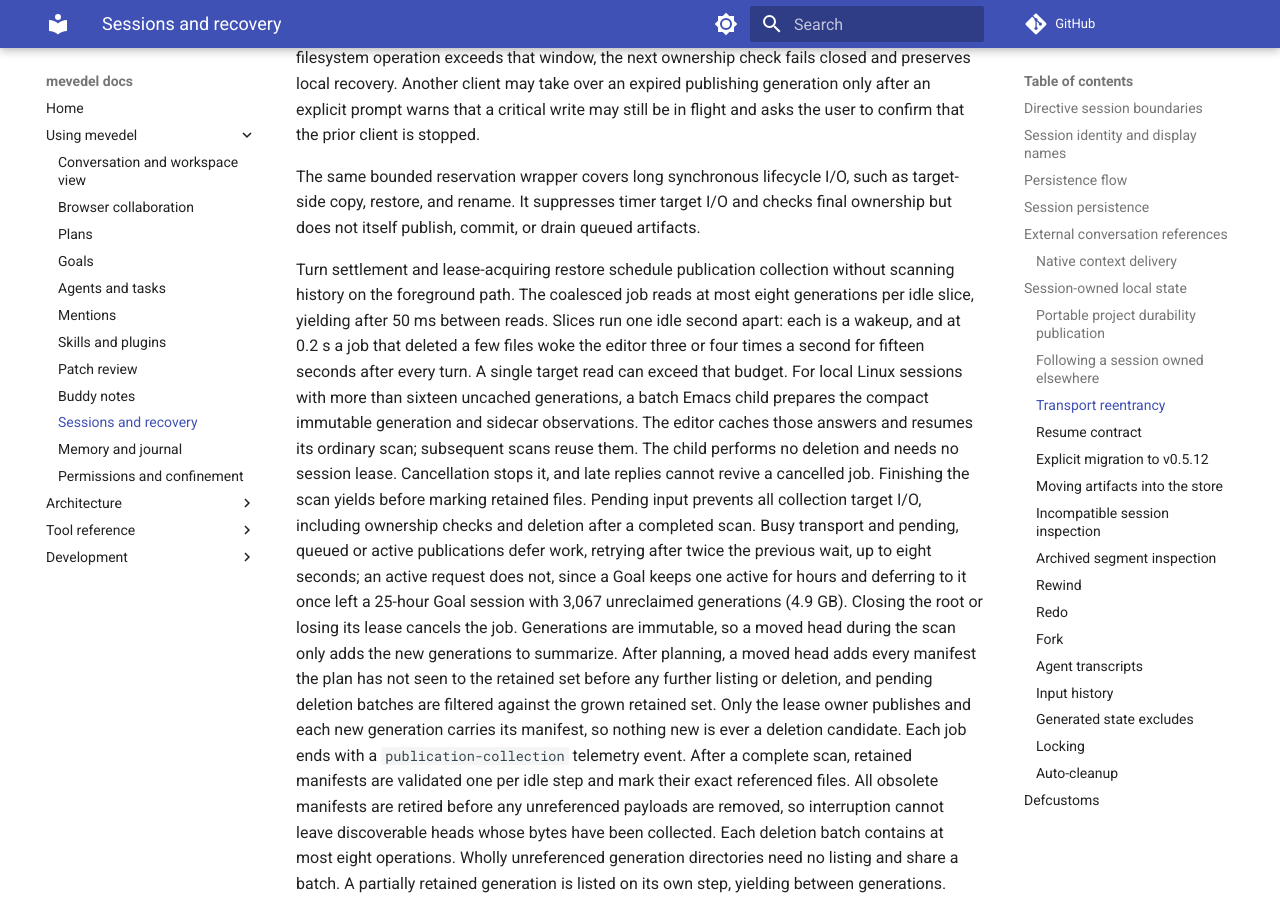
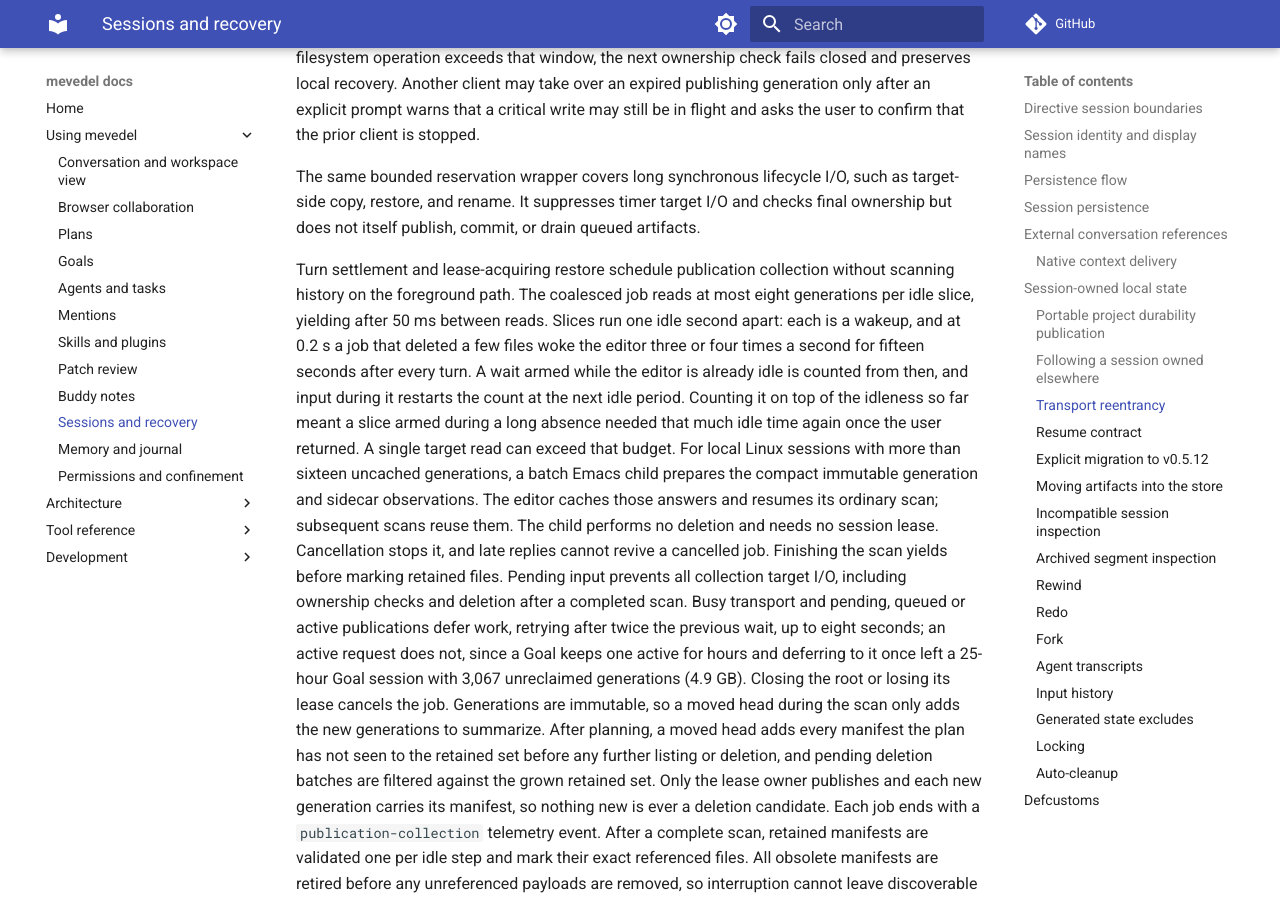
Before and after one commit to FrauH0lle/mevedel, an MkDocs documentation site: the page built from docs/sessions.md, in a window 1280 px wide and 900 px high, scrolled down 26536 px. Built offline with MkDocs 1.6.1 and Material for MkDocs 9.7.7, drawn with Linux system fonts in a browser that asks for light colours; comment, search, counter and statistics services are not loaded.

Commit message:
fix(sessions): Need only the ordinary wait after returning to collection
Publication collection armed its idle timer at the current idle time
plus the wait, because an idle timer armed while the editor is already
idle fires at once otherwise.  After input, though, that whole sum must
elapse again: a slice armed during a long absence needed hours of idle
time once the user returned.

An already idle editor now counts the wait on an ordinary timer.  If the
editor stayed idle throughout, the slice runs; otherwise it waits for
the ordinary idle time of the current or next idle period.

* mevedel-session-collection.el (mevedel-session-collection--arm):
Use an ordinary timer while idle.
(mevedel-session-collection--waited): New function.
* docs/sessions.md: Describe the pacing after input.

```diff
--- a/docs/sessions.md
+++ b/docs/sessions.md
@@ -1254,7 +1254,10 @@
 most eight generations per idle slice, yielding after 50 ms between reads.
 Slices run one idle second apart: each is a wakeup, and at 0.2 s a job that
 deleted a few files woke the editor three or four times a second for fifteen
-seconds after every turn.
+seconds after every turn. A wait armed while the editor is already idle is
+counted from then, and input during it restarts the count at the next idle
+period. Counting it on top of the idleness so far meant a slice armed during a
+long absence needed that much idle time again once the user returned.
 A single target read can exceed that budget. For local Linux sessions with more
 than sixteen uncached generations, a batch Emacs child prepares the compact
 immutable generation and sidecar observations. The editor caches those answers
```
Also changed, not shown: 2 other files.
